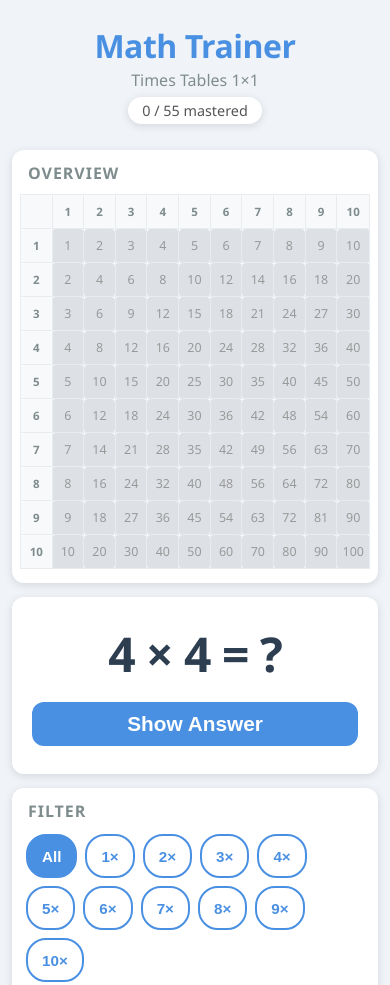
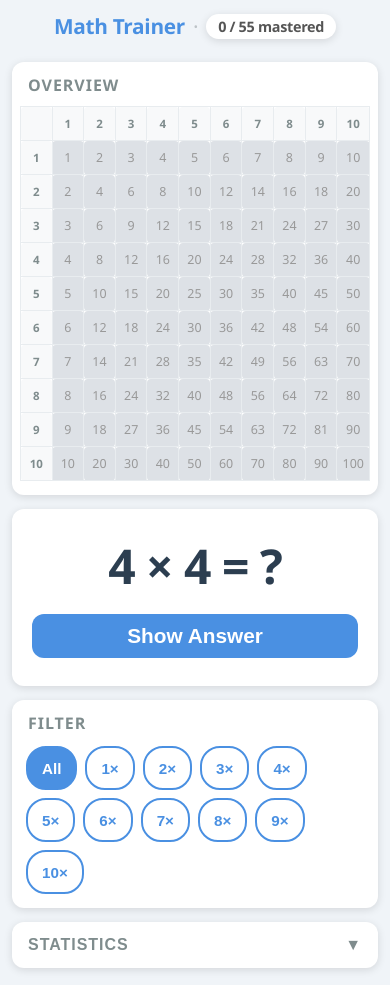
Before and after one commit to sepe81/mathtrainer, a plain HTML site: page index.html in a window 390 px wide. Shown: the top 985 px of the page. Drawn offline with Linux system fonts and the light colour scheme.

Commit message:
Compact header to single line
Combine title and mastered count into one line to free vertical
space on mobile so the quiz question is visible without scrolling.

```diff
--- a/index.html
+++ b/index.html
@@ -11,9 +11,7 @@
 
     <!-- Header -->
     <header>
-      <h1>Math Trainer</h1>
-      <p class="subtitle">Times Tables 1×1</p>
-      <p class="stats-summary" id="stats-summary">Loading…</p>
+      <h1>Math Trainer <span class="header-sep">·</span> <span class="stats-summary" id="stats-summary">Loading…</span></h1>
     </header>
 
     <!-- Matrix Overview -->
--- a/style.css
+++ b/style.css
@@ -33,29 +33,33 @@ body {
 /* ===== Header ===== */
 header {
   text-align: center;
-  padding: 24px 0 12px;
+  padding: 12px 0 8px;
 }
 
 header h1 {
-  font-size: 2rem;
+  font-size: 1.3rem;
   font-weight: 800;
   color: var(--primary);
-  letter-spacing: -0.5px;
+  letter-spacing: -0.3px;
+  display: flex;
+  align-items: center;
+  justify-content: center;
+  gap: 8px;
+  flex-wrap: wrap;
 }
 
-.subtitle {
-  font-size: 1rem;
-  color: #7f8c8d;
-  margin-top: 2px;
+.header-sep {
+  color: #bdc3c7;
+  font-weight: 400;
 }
 
 .stats-summary {
-  margin-top: 6px;
   font-size: 0.9rem;
+  font-weight: 600;
   color: #555;
   background: var(--card);
   display: inline-block;
-  padding: 4px 14px;
+  padding: 3px 12px;
   border-radius: 20px;
   box-shadow: var(--shadow);
 }
```
Also changed, not shown: 1 other file.
